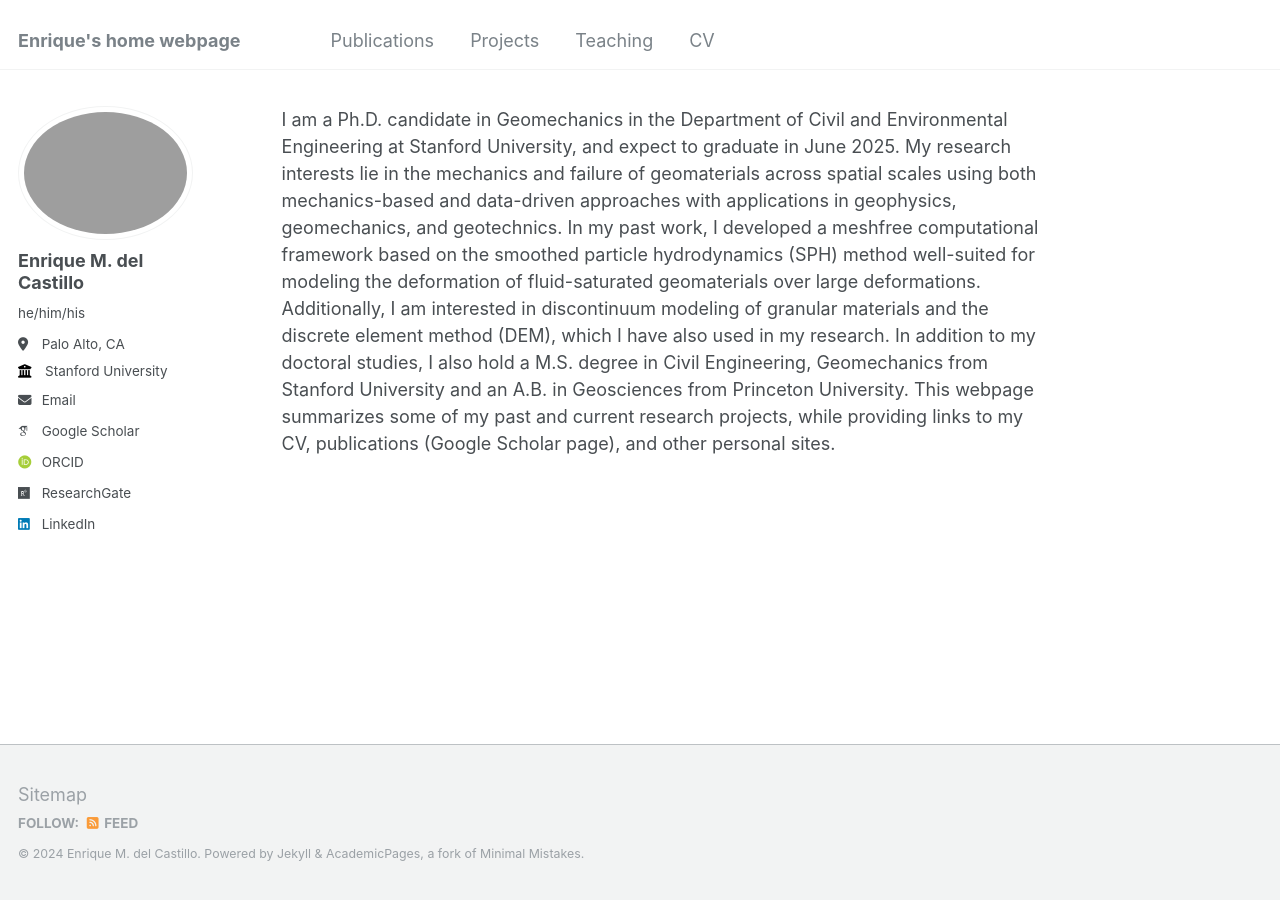
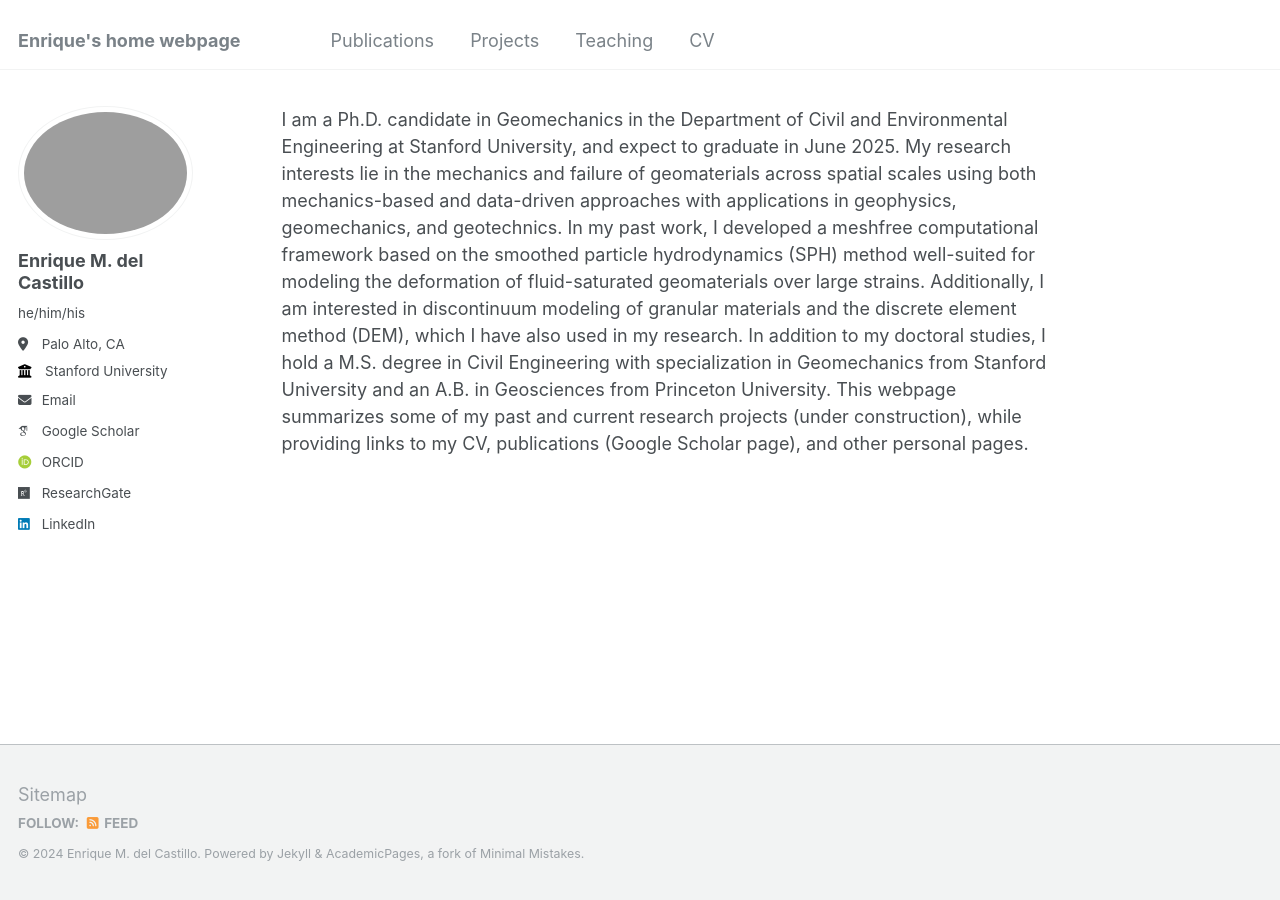
Before and after one commit to emdc19/emdcwebsite, a Jekyll site: the page built from _pages/about.md, in a window 1280 px wide. Built offline with Jekyll 4.4.1, drawn with Linux system fonts in a browser that asks for light colours; some web fonts are replaced.

Commit message:
Update about.md

```diff
--- a/_pages/about.md
+++ b/_pages/about.md
@@ -6,4 +6,4 @@ redirect_from:
   - /about/
   - /about.html
 ---
-I am a Ph.D. candidate in Geomechanics in the Department of Civil and Environmental Engineering at Stanford University, and expect to graduate in June 2025. My research interests lie in the mechanics and failure of geomaterials across spatial scales using both mechanics-based and data-driven approaches with applications in geophysics, geomechanics, and geotechnics. In my past work, I developed a meshfree computational framework based on the smoothed particle hydrodynamics (SPH) method well-suited for modeling the deformation of fluid-saturated geomaterials over large deformations. Additionally, I am interested in discontinuum modeling of granular materials and the discrete element method (DEM), which I have also used in my research. In addition to my doctoral studies, I also hold a M.S. degree in Civil Engineering, Geomechanics from Stanford University and an A.B. in Geosciences from Princeton University. This webpage summarizes some of my past and current research projects, while providing links to my CV, publications (Google Scholar page), and other personal sites.
+I am a Ph.D. candidate in Geomechanics in the Department of Civil and Environmental Engineering at Stanford University, and expect to graduate in June 2025. My research interests lie in the mechanics and failure of geomaterials across spatial scales using both mechanics-based and data-driven approaches with applications in geophysics, geomechanics, and geotechnics. In my past work, I developed a meshfree computational framework based on the smoothed particle hydrodynamics (SPH) method well-suited for modeling the deformation of fluid-saturated geomaterials over large strains. Additionally, I am interested in discontinuum modeling of granular materials and the discrete element method (DEM), which I have also used in my research. In addition to my doctoral studies, I hold a M.S. degree in Civil Engineering with specialization in Geomechanics from Stanford University and an A.B. in Geosciences from Princeton University. This webpage summarizes some of my past and current research projects (under construction), while providing links to my CV, publications (Google Scholar page), and other personal pages.
```
